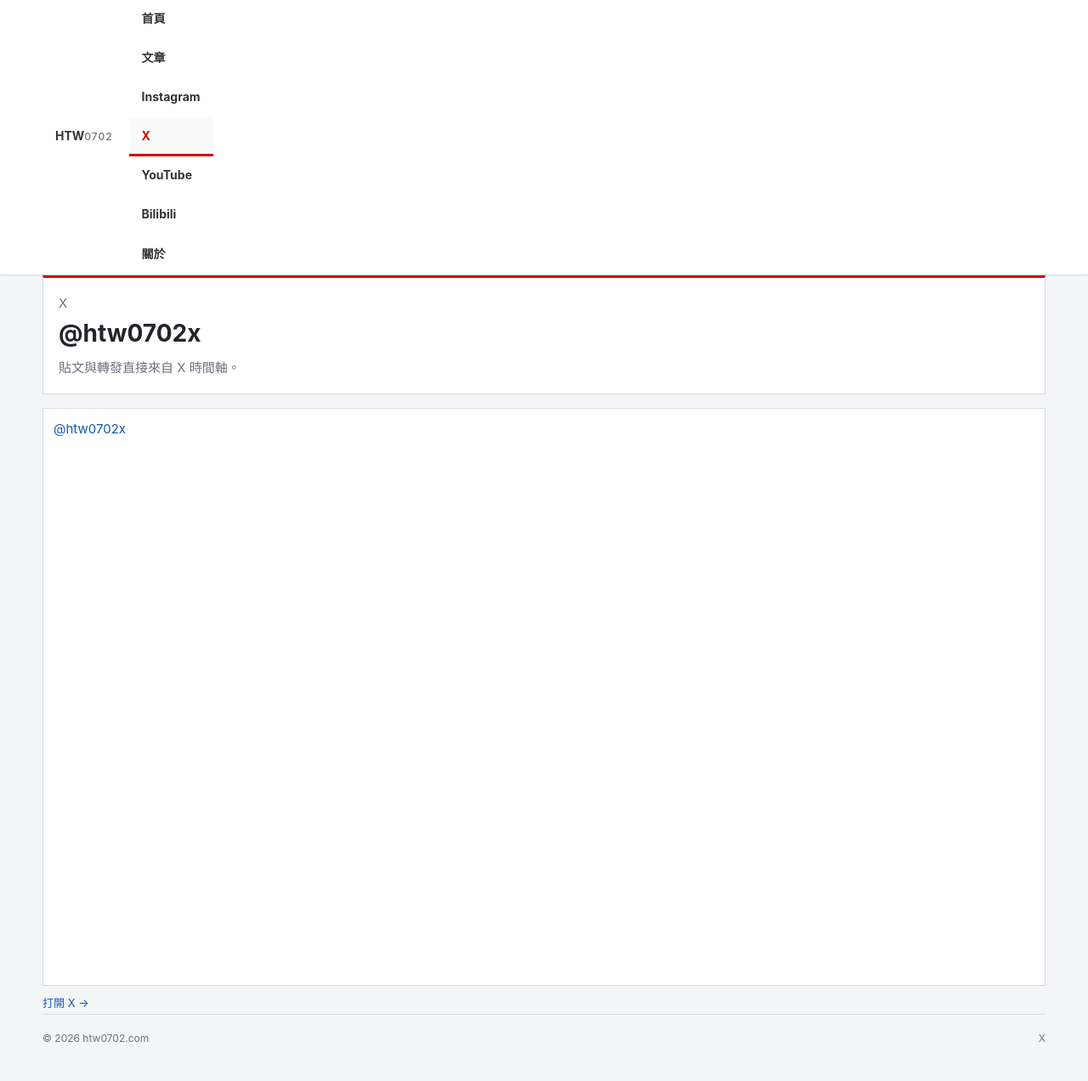
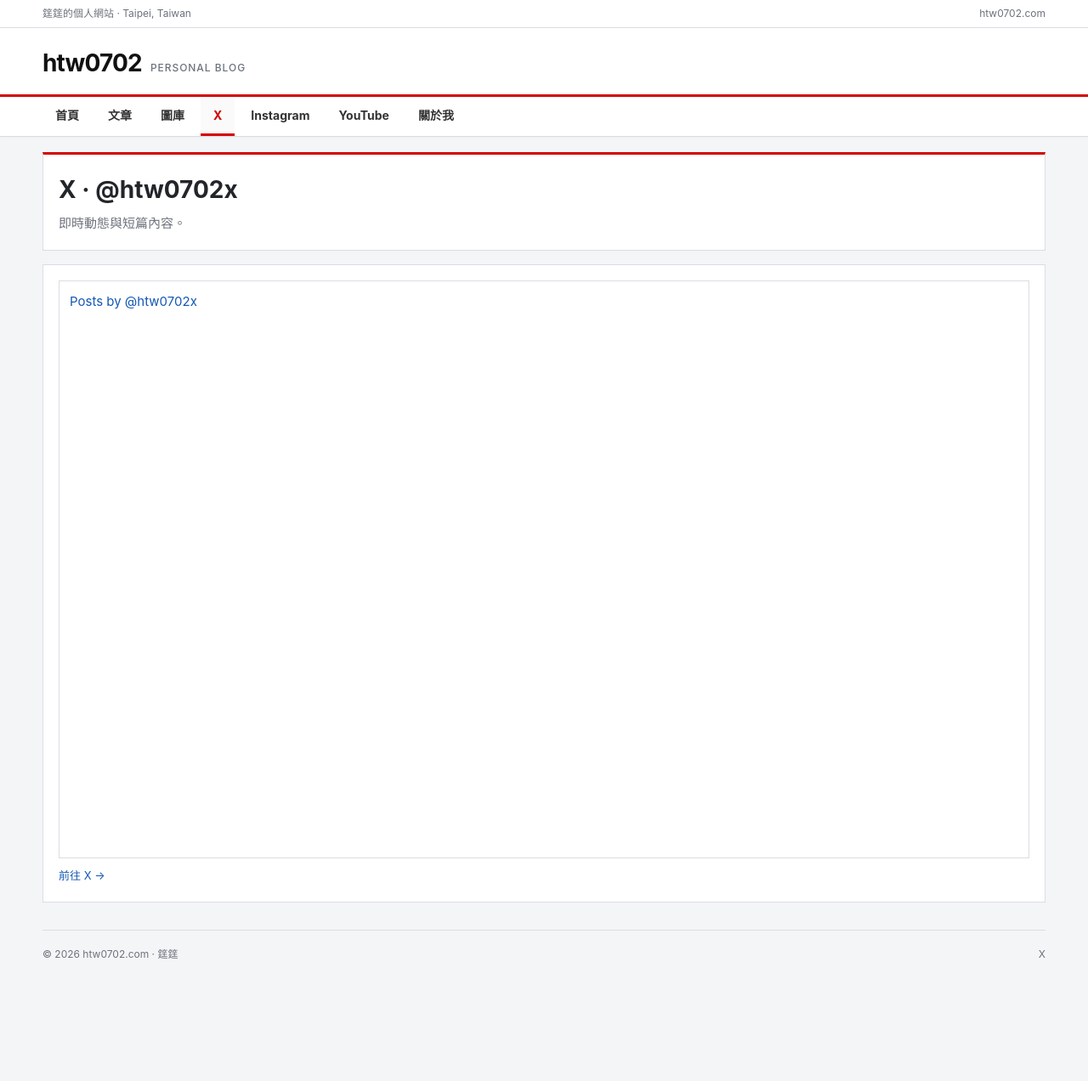
Before and after one commit to htw0702tw/htw0702.com, a plain HTML site: page x.html in a window 1280 px wide. Shown: the whole page at 85% size. After the commit the page ends 1173 px from the top, so only its background shows below. Drawn offline with Linux system fonts and the light colour scheme.

Commit message:
Update X page for light portal theme

```diff
--- a/x.html
+++ b/x.html
@@ -1,40 +1 @@
-<!doctype html>
-<html lang="zh-Hant">
-<head>
-  <meta charset="utf-8" />
-  <meta name="viewport" content="width=device-width, initial-scale=1" />
-  <title>X — 筳筳</title>
-  <link rel="stylesheet" href="css/style.css" />
-</head>
-<body>
-  <nav class="nav">
-    <div class="wrap nav-inner">
-      <a class="brand" href="index.html">HTW<span>0702</span></a>
-      <div class="links">
-        <a href="index.html">首頁</a>
-        <a href="blog.html">文章</a>
-        <a href="instagram.html">Instagram</a>
-        <a href="x.html" class="active">X</a>
-        <a href="youtube.html">YouTube</a>
-        <a href="bilibili.html">Bilibili</a>
-        <a href="about.html">關於</a>
-      </div>
-    </div>
-  </nav>
-  <div class="wrap page-title">
-    <p class="kicker">X</p>
-    <h1>@htw0702x</h1>
-    <p class="lede">貼文與轉發直接來自 X 時間軸。</p>
-  </div>
-  <section class="section" style="border-top:0;padding-top:0">
-    <div class="wrap">
-      <div class="embed" style="min-height:680px;padding:12px">
-        <a class="twitter-timeline" data-theme="dark" data-height="680" href="https://x.com/htw0702x">@htw0702x</a>
-      </div>
-      <a class="ig-cta" href="https://x.com/htw0702x" target="_blank" rel="noopener">打開 X →</a>
-    </div>
-  </section>
-  <footer class="wrap footer"><span>© 2026 htw0702.com</span><span>X</span></footer>
-  <script async src="https://platform.twitter.com/widgets.js" charset="utf-8"></script>
-</body>
-</html>
+<!doctype html><html lang="zh-Hant"><head><meta charset="utf-8"><meta name="viewport" content="width=device-width,initial-scale=1"><title>X — 筳筳</title><link rel="stylesheet" href="css/style.css"></head><body><div class="utility"><div class="wrap"><span>筳筳的個人網站 · Taipei, Taiwan</span><span>htw0702.com</span></div></div><header class="site-header"><div class="wrap header-inner"><a class="brand" href="index.html"><strong>htw0702</strong><span>PERSONAL BLOG</span></a></div></header><nav class="nav"><div class="wrap nav-inner"><a href="index.html">首頁</a><a href="blog.html">文章</a><a href="gallery.html">圖庫</a><a class="active" href="x.html">X</a><a href="instagram.html">Instagram</a><a href="youtube.html">YouTube</a><a href="about.html">關於我</a></div></nav><main class="wrap page"><div class="page-title"><h1>X · @htw0702x</h1><p>即時動態與短篇內容。</p></div><section class="content-card"><div class="embed" style="min-height:680px;padding:12px"><a class="twitter-timeline" data-theme="light" data-height="680" href="https://x.com/htw0702x">Posts by @htw0702x</a></div><a class="ig-cta" href="https://x.com/htw0702x" target="_blank" rel="noopener">前往 X →</a></section></main><footer class="wrap footer"><span>© 2026 htw0702.com · 筳筳</span><span>X</span></footer><script async src="https://platform.twitter.com/widgets.js" charset="utf-8"></script></body></html>
```
